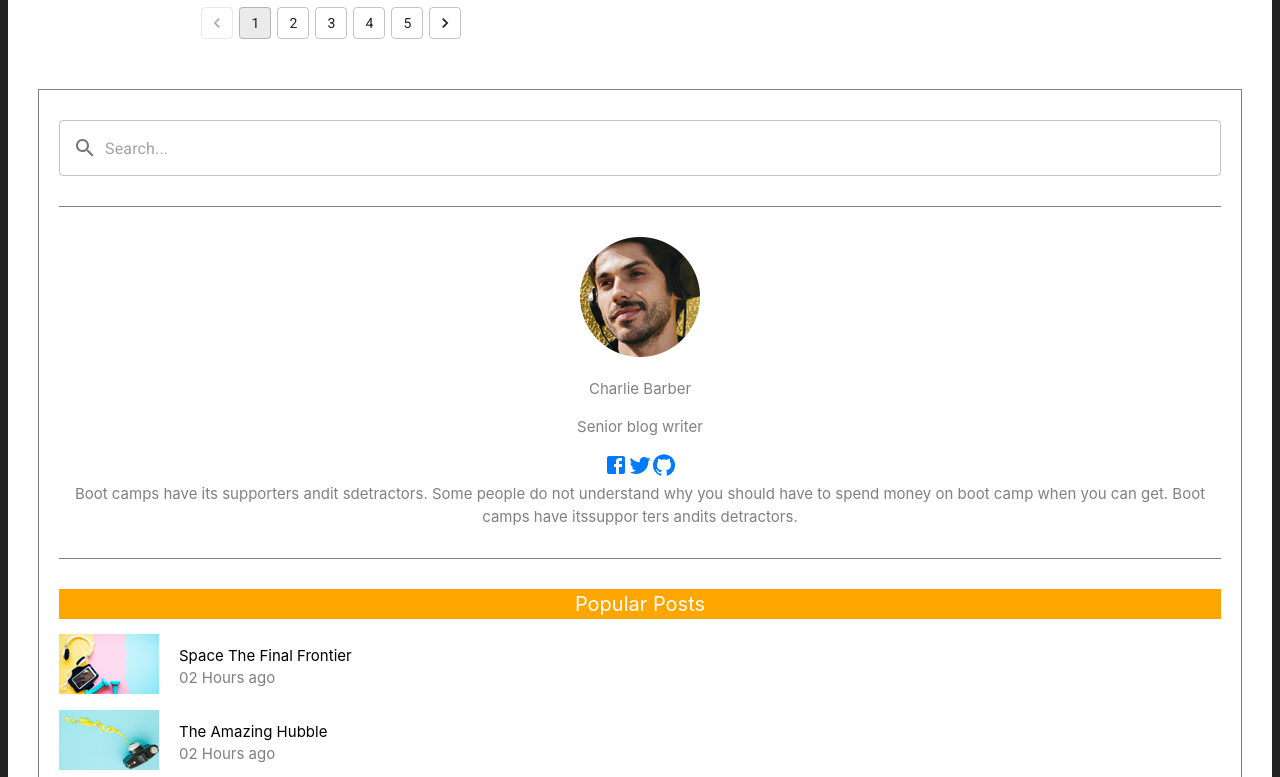
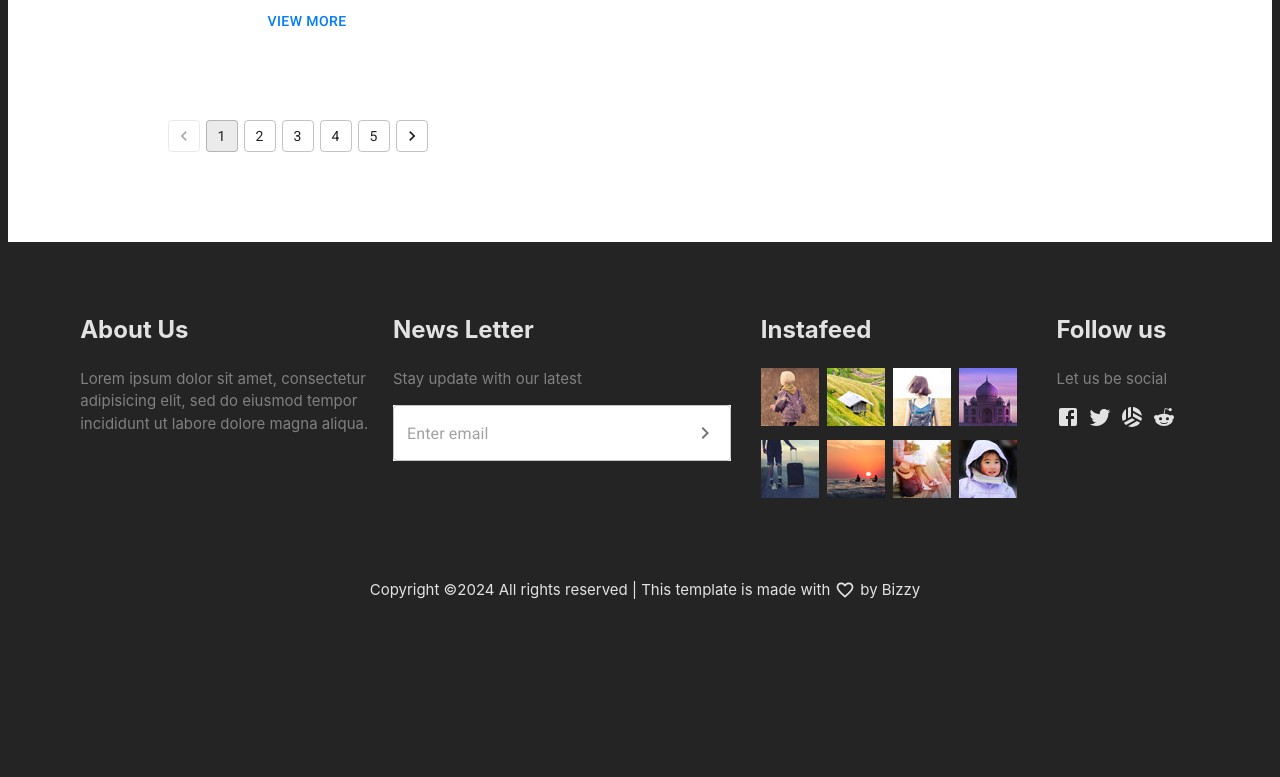
Before and after one commit to BridgetKas/ShoeStore, a React (Vite) app: page /blog in a window 1280 px wide. Shown: the part 4114-4891 px from the top of the page. After the commit the page ends 4768 px from the top, so only its background shows below. Built offline with nearby package versions, Linux system fonts and the light colour scheme.

Commit message:
Added Blog Page

```diff
--- a/src/pages/Blog/cards.jsx
+++ b/src/pages/Blog/cards.jsx
@@ -65,6 +65,8 @@ function BlogPage() {
             </div>
           ))}
         </div>
+        <div className={styles.mainouterContainer}>
+          <div>
             <BlogComp title='Astronomy Binoculars A Great Alternative' image={blog1}/>
             <BlogComp title='The Basics of Buying A Telescope' image={blog2}/>
             <BlogComp title='Glossary of Telescopes' image={blog3}/>
@@ -74,6 +76,7 @@ function BlogPage() {
               <Stack   >
                 <Pagination count={5} variant="outlined" shape="rounded"  />
               </Stack>
+            </div>
           </div>
           <div className={styles.searchContainer}>
             <div className={styles.mainSearchContainer}>
@@ -240,6 +243,7 @@ function BlogPage() {
           </div>
 
         </div>
+      </div>
 
     </div>
   )
--- a/src/pages/Blog/cards.module.css
+++ b/src/pages/Blog/cards.module.css
@@ -225,4 +225,17 @@
         flex-direction: row;
         gap:20px;
     }
+
+    .searchContainer {
+        width: 600px;
+        margin: 0 auto;
+    }
 }
+
+@media (min-width:992px) {
+    .mainouterContainer {
+        display: flex;
+        align-items: center;
+        gap: 20px;
+    }
+}
```
Lines whose indentation alone changed are shown as unchanged.
